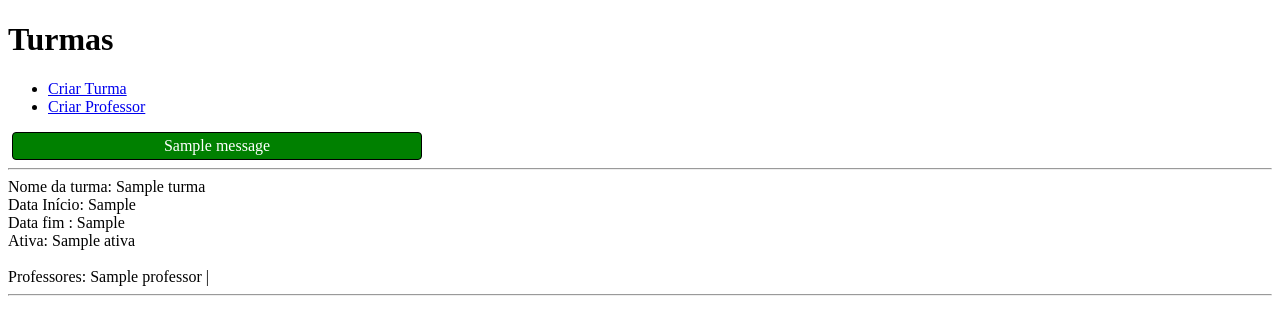
After one commit to gabriel-lumertz/raro-academy-python, a Django app: template src/semana-5/aula-django/curso_django/templates/listar_turma.html in a window 1280 px wide. The commit adds this page. Shown: the top 335 px of the page. Run offline with Django 4.2, Linux system fonts and the light colour scheme; the template is opened without the code that fills it: most values are stand-ins (such as "Sample title", 1, 10 or a date in 2020); one stand-in notice (Sample message) is shown; parts of the project's set-up code (start-up, migrations or seed data) failed here and were passed over.

Commit message:
Semana 7 aula 1

```diff
--- a/src/semana-5/aula-django/curso_django/curso_django/urls.py
+++ b/src/semana-5/aula-django/curso_django/curso_django/urls.py
@@ -16,12 +16,41 @@ Including another URLconf
 """
 from django.contrib import admin
 from django.urls import path
-from curso.views import acesso_curso, acesso_curso_template, acesso_curso_template_contexto, criar_aluno
+from curso.views import (
+    criar_turma,
+    criar_turma_formulario,
+    listar_turma,
+    criar_professor,
+    criar_professor_formulario
+)
 
 urlpatterns = [
-    path('admin/', admin.site.urls),
-    path('acesso/', acesso_curso),
-    path('acesso-template/', acesso_curso_template),
-    path('acesso-template-contexto/', acesso_curso_template_contexto, name='listagem_alunos'),
-    path('criar-aluno/', criar_aluno, name='criar_aluno')
+    path(
+        'admin/',
+        admin.site.urls
+    ),
+    path(
+        'criar-turma/',
+        criar_turma,
+        name='criar_turma'
+    ),
+    path(
+        'criar-turma-formulario/',
+        criar_turma_formulario,
+        name='criar_turma_formulario'
+    ),
+    path(
+        'listar-turma/',
+        listar_turma,
+        name='listar_turma'
+    ),
+    path(
+        'criar-professor-formulario/',
+        criar_professor_formulario,
+        name='criar_professor_formulario'),
+    path(
+        'criar-professor/',
+        criar_professor,
+        name='criar_professor'
+    )
 ]
--- a/src/semana-5/aula-django/curso_django/templates/acesso.html
+++ b/src/semana-5/aula-django/curso_django/templates/criar_turma_formulario.html
@@ -3,9 +3,9 @@
 <head>
     <meta charset="UTF-8">
     <meta name="viewport" content="width=device-width, initial-scale=1.0">
-    <title>Curso de Python</title>
+    <title>Criar Turma Formulario</title>
 </head>
 <body>
-    Bem vindos ao curso de Python!
+    <h1>Funcionou</h1>
 </body>
 </html>
--- /dev/null
+++ b/src/semana-5/aula-django/curso_django/templates/listar_turma.html
@@ -0,0 +1,72 @@
+<!DOCTYPE html>
+<html lang="pt-br">
+<head>
+    <meta charset="UTF-8">
+    <meta name="viewport" content="width=device-width, initial-scale=1.0">
+    <title>Listar Turma</title>
+    <style>
+        .messages {
+            max-width: 400px;
+            text-align: center;
+            margin: 4px;
+            padding: 4px;
+            border-radius: 4px;
+            border:  solid 1px black;
+        }
+        .success {
+            background-color: green;
+            color: white;
+        }
+        .error {
+            background-color: red;
+            color: white;
+        }
+        .warning {
+            background-color: yellow;
+            color: black;
+        }
+        .info {
+            background-color: grey;
+            color: black;
+        }
+    </style>
+</head>
+<body>
+    <h1>Turmas</h1>
+    <nav>
+        <ul>
+            <li>
+                <a href="{% url 'criar_turma_formulario' %}">
+                    Criar Turma
+                </a>
+            </li>
+            <li>
+                <a href="{% url 'criar_professor_formulario' %}">
+                    Criar Professor
+                </a>
+            </li>
+        </ul>
+    </nav>
+        {% if messages %}
+            {% for message in messages %}
+                <div class="messages {{ message.tags }}">
+                    {{ message }}
+                </div>
+            {% endfor %}
+        {% endif %}
+    <hr>
+    {% for turma in turmas %}
+        Nome da turma: {{ turma.nome }} <br />
+        Data Início: {{ turma.inicio_aulas }}<br />
+        Data fim : {{ turma.fim_aulas }}<br />
+        Ativa: {{ turma.ativa }}<br />
+        <br>
+        Professores:
+        {% for professor in turma.professores.all %}
+            {{ professor.nome }} |
+        {% endfor %}
+        <hr>
+    {% endfor %}
+
+</body>
+</html>
```
Also changed, not shown: src/semana-5/aula-django/curso_django/curso/forms.py (added, +33 -0 lines), src/semana-5/aula-django/curso_django/curso/views.py (+64 -27 lines), src/semana-5/aula-django/curso_django/templates/acesso_contexto.html (deleted, +0 -29 lines), src/semana-5/aula-django/curso_django/templates/criar_professor.html (added, +30 -0 lines), src/semana-5/aula-django/curso_django/templates/criar_turma.html (added, +22 -0 lines), src/semana-5/aula-django/curso_django/templates/listagem_alunos.html (deleted, +0 -32 lines).
